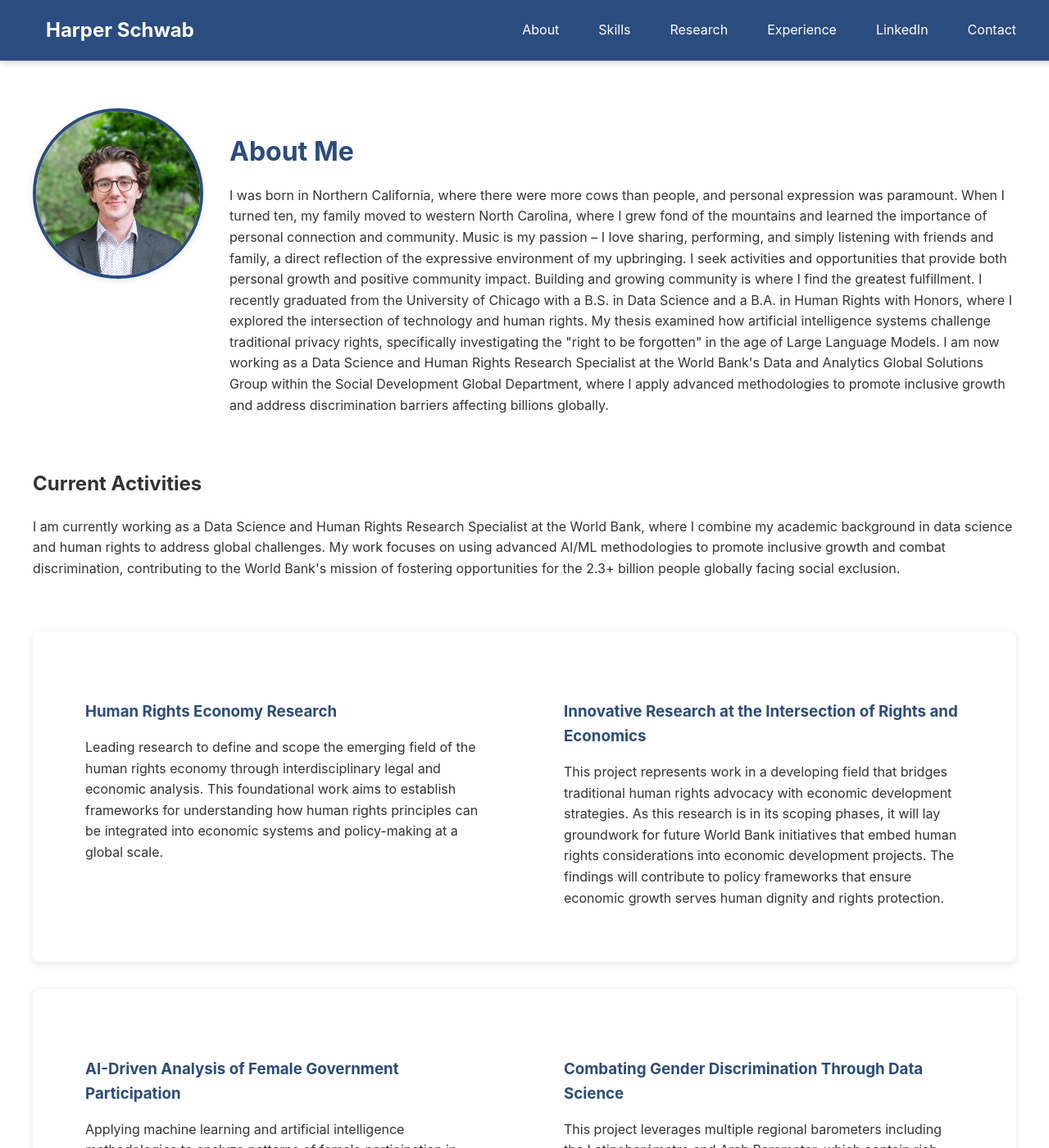
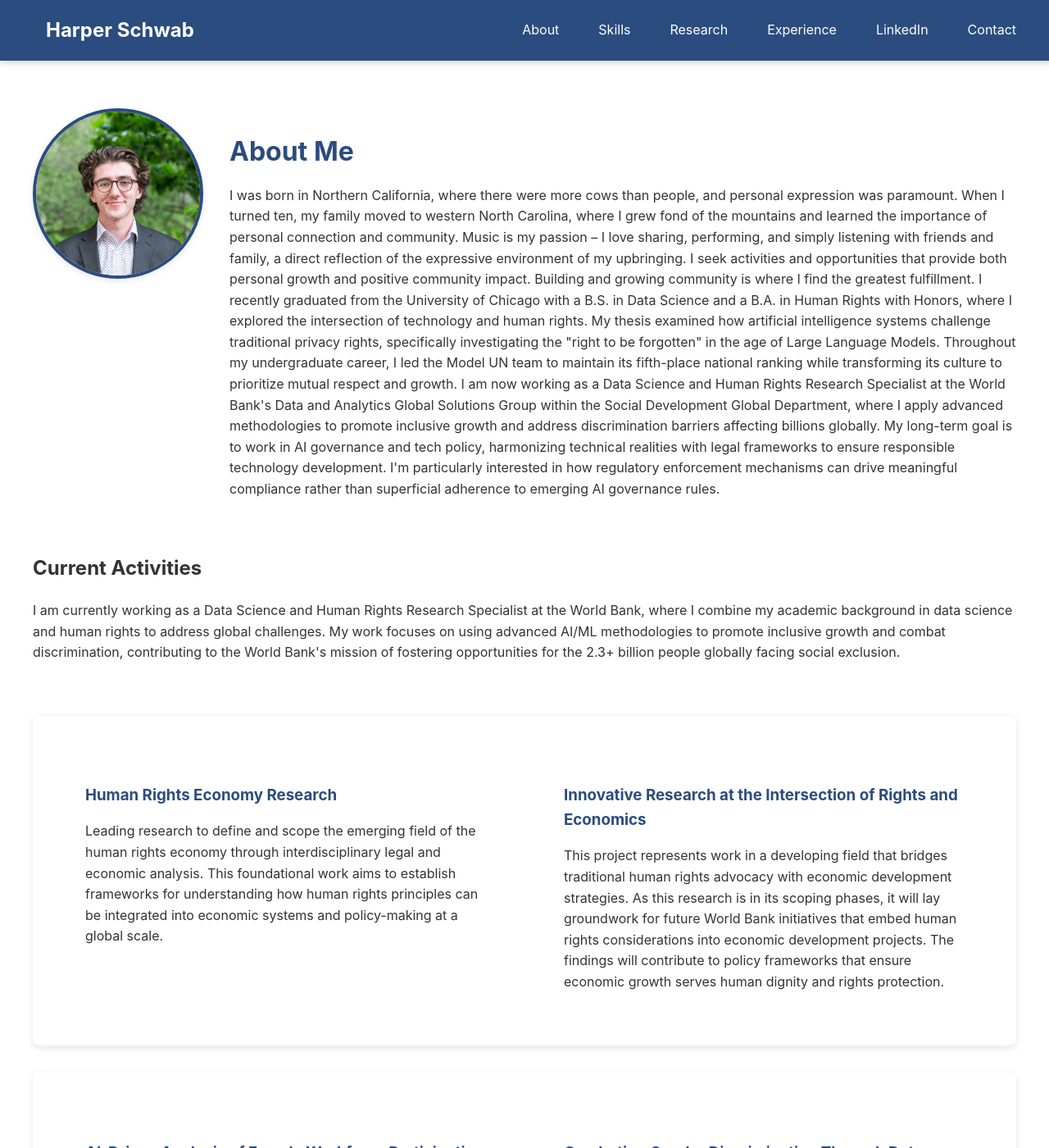
Before and after one commit to hwschwab/hwschwab.github.io, a Jekyll site: the page built from pages/index.md, in a window 1280 px wide and 1400 px high. Shown: the whole window at 82% size. Built offline with Jekyll 4.4.1, drawn with Linux system fonts in a browser that asks for light colours; some of the changed text lies outside the part shown.

Commit message:
bio and Gov->workforce

```diff
--- a/_data/about.yml
+++ b/_data/about.yml
@@ -1,5 +1,5 @@
 content: >
   I was born in Northern California, where there were more cows than people, and personal expression was paramount. When I turned ten, my family moved to western North Carolina, where I grew fond of the mountains and learned the importance of personal connection and community.
   Music is my passion – I love sharing, performing, and simply listening with friends and family, a direct reflection of the expressive environment of my upbringing. I seek activities and opportunities that provide both personal growth and positive community impact. Building and growing community is where I find the greatest fulfillment.
-  I recently graduated from the University of Chicago with a B.S. in Data Science and a B.A. in Human Rights with Honors, where I explored the intersection of technology and human rights. My thesis examined how artificial intelligence systems challenge traditional privacy rights, specifically investigating the "right to be forgotten" in the age of Large Language Models.
-  I am now working as a Data Science and Human Rights Research Specialist at the World Bank's Data and Analytics Global Solutions Group within the Social Development Global Department, where I apply advanced methodologies to promote inclusive growth and address discrimination barriers affecting billions globally.
+  I recently graduated from the University of Chicago with a B.S. in Data Science and a B.A. in Human Rights with Honors, where I explored the intersection of technology and human rights. My thesis examined how artificial intelligence systems challenge traditional privacy rights, specifically investigating the "right to be forgotten" in the age of Large Language Models. Throughout my undergraduate career, I led the Model UN team to maintain its fifth-place national ranking while transforming its culture to prioritize mutual respect and growth.
+  I am now working as a Data Science and Human Rights Research Specialist at the World Bank's Data and Analytics Global Solutions Group within the Social Development Global Department, where I apply advanced methodologies to promote inclusive growth and address discrimination barriers affecting billions globally. My long-term goal is to work in AI governance and tech policy, harmonizing technical realities with legal frameworks to ensure responsible technology development. I'm particularly interested in how regulatory enforcement mechanisms can drive meaningful compliance rather than superficial adherence to emerging AI governance rules.
--- a/_data/activities.yml
+++ b/_data/activities.yml
@@ -20,10 +20,10 @@
       development projects. The findings will contribute to policy frameworks that ensure economic growth
       serves human dignity and rights protection.
 
-  - title: "AI-Driven Analysis of Female Government Participation"
+  - title: "AI-Driven Analysis of Female Workforce Participation"
     description: >
       Applying machine learning and artificial intelligence methodologies to analyze patterns of female
-      participation in government, with particular focus on identifying and addressing discrimination
+      participation in the workforce, with particular focus on identifying and addressing discrimination
       barriers. This research utilizes comprehensive regional datasets to predict participation patterns
       in the absence of gender-based discrimination.
     subtitle: "Combating Gender Discrimination Through Data Science"
@@ -31,10 +31,10 @@
       This project leverages multiple regional barometers including the Latinobarómetro and Arab Barometer,
       which contain rich data on discrimination experiences and attitudes. By applying advanced AI/ML techniques
       to this data, we can identify systemic patterns of exclusion and develop evidence-based interventions
-      to promote women's political participation. The work directly contributes to the World Bank's goals
-      of fostering inclusive governance structures worldwide.
+      to promote women's workforce participation. The project directly contributes to the World Bank's goals
+      of fostering inclusive structures worldwide.
 
-  - title: "Thesis Research: Privacy Rights in the AI Era"
+  - title: "Thesis Research: The Right to be Forgotten in the Age of Artificial Intelligence: Meta's Implementation Problems"
     description: >
       Completed comprehensive research examining the right to be forgotten in the context of Large Language
       Models, analyzing how artificial intelligence systems challenge traditional privacy frameworks. My thesis
```
